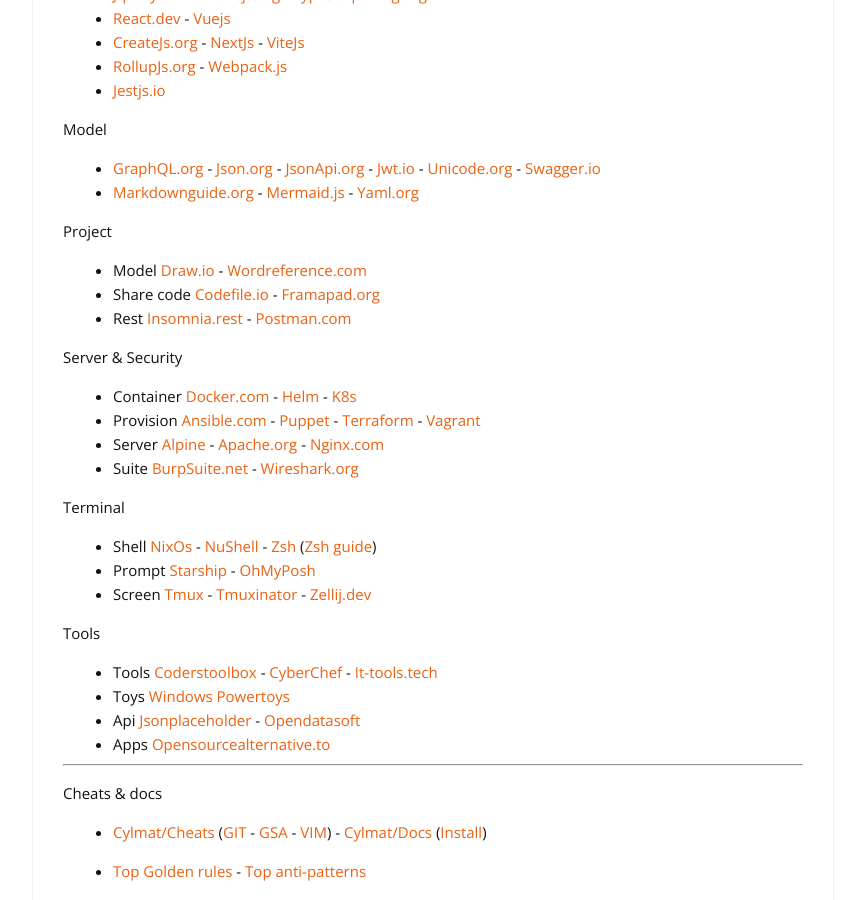
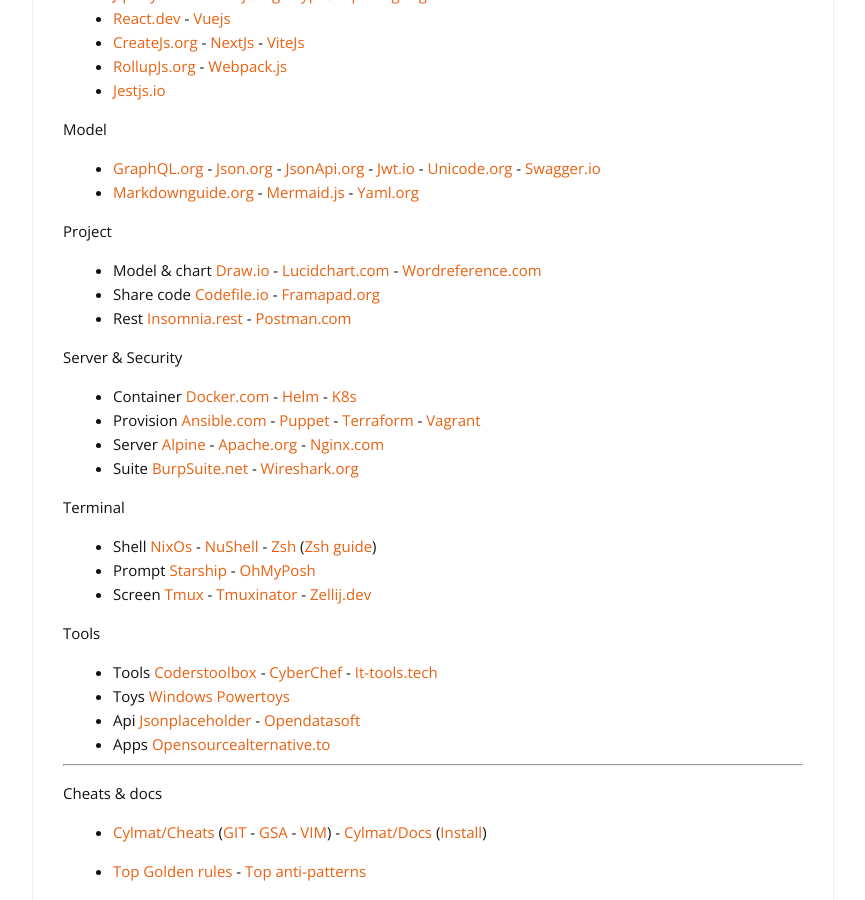
Before and after one commit to cylmat/cylmat.github.io, a Jekyll site: the page built from _pages/USEFUL.md, in a window 1280 px wide and 900 px high, scrolled down 2443 px. Shown: the whole window, without its empty margins (207-1072 px from the left). Built offline with Jekyll 4.4.1, drawn with Linux system fonts in a browser that asks for light colours; nearby versions of some CDN libraries.

Commit message:
Update USEFUL.md

```diff
--- a/_pages/USEFUL.md
+++ b/_pages/USEFUL.md
@@ -111,7 +111,7 @@
 * [Markdownguide.org](https://www.markdownguide.org) - [Mermaid.js](https://mermaid.js.org) - [Yaml.org](https://yaml.org)
 
 Project
-- Model [Draw.io](https://draw.io) - [Wordreference.com](https://www.wordreference.com/fr)
+- Model & chart [Draw.io](https://draw.io) - [Lucidchart.com](https://www.lucidchart.com) - [Wordreference.com](https://www.wordreference.com/fr)
 - Share code [Codefile.io](https://codefile.io) - [Framapad.org](https://hebdo.framapad.org)
 - Rest [Insomnia.rest](https://insomnia.rest) - [Postman.com](https://www.postman.com)
 
```
